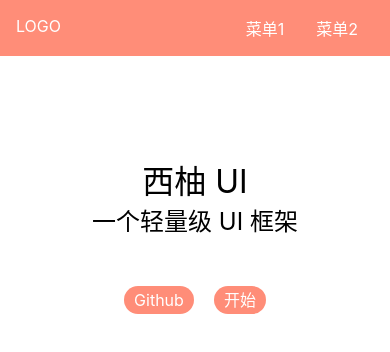
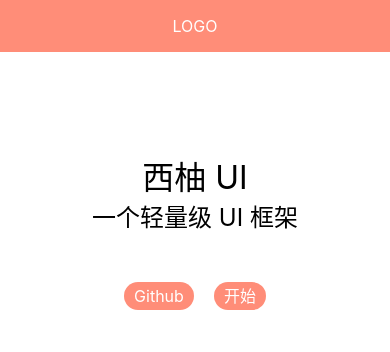
Before and after one commit to kunccc/xiyo-ui, a Vue app: page / in a window 390 px wide. Shown: the top 352 px of the page. Built offline with nearby package versions, Linux system fonts and the light colour scheme.

Commit message:
update: 响应式 topNav

```diff
--- a/src/components/TopNav.vue
+++ b/src/components/TopNav.vue
@@ -5,6 +5,7 @@
       <li>菜单1</li>
       <li>菜单2</li>
     </ul>
+    <span class="toggleAside"></span>
   </div>
 </template>
 
@@ -40,5 +41,13 @@ export default {
       margin: 0 1em;
     }
   }
+  @media (max-width: 500px) {
+    .menu {
+      display: none;
+    }
+    .logo {
+      margin: 0 auto;
+    }
+  }
 }
 </style>
```
